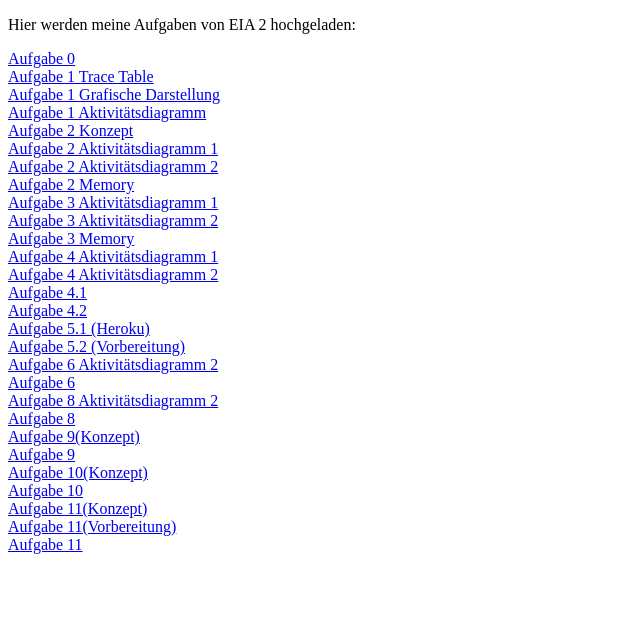
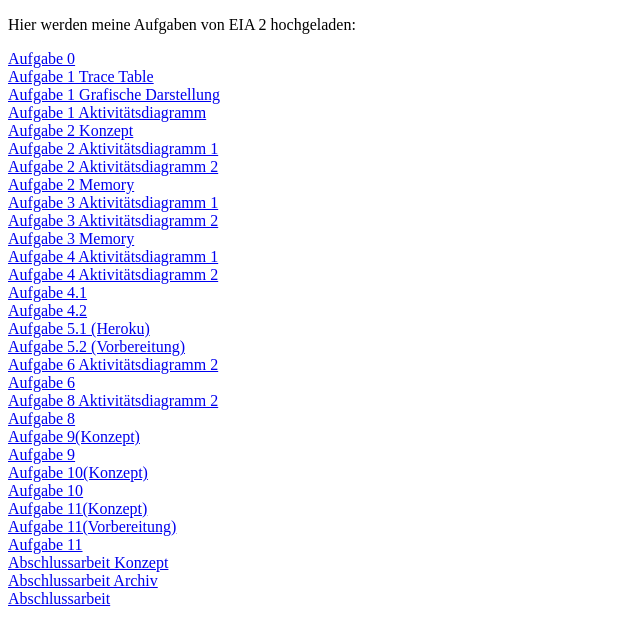
Before and after one commit to LisaJaehn/LisaJaehn.github.io, a plain HTML site: page index.html in a window 1280 px wide. Shown: the whole page, without its empty margins (0-640 px from the left). Drawn offline with Linux system fonts and the light colour scheme.

Commit message:
Userpage

```diff
--- a/index.html
+++ b/index.html
@@ -72,6 +72,12 @@
 
 <a href="https://lisajaehn.github.io/EIA2/Aufgabe10/Aufgabe10.html">Aufgabe 11</a></br>
 
+<a href="https://github.com/LisaJaehn/EIA2/blob/master/Abschlussarbeit/Abschlussarbeit.jpg">Abschlussarbeit Konzept</a></br>
+
+<a href="https://lisajaehn.github.io/EIA2/Abschlussarbeit/Archiv.zip">Abschlussarbeit Archiv</a></br>
+
+<a href="https://lisajaehn.github.io/EIA2/Abschlussarbeit/Abschlussarbeit.html">Abschlussarbeit</a></br>
+
 
 </body>
 
```
